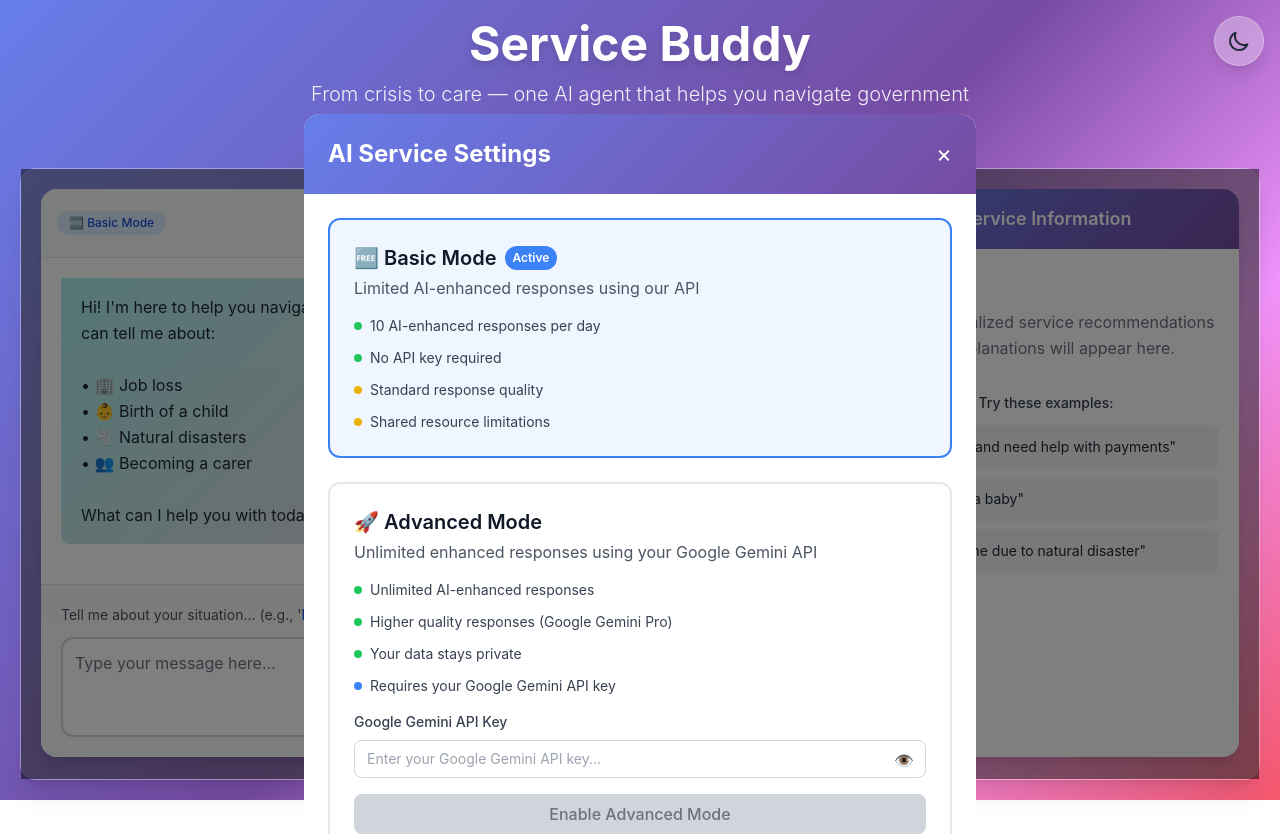
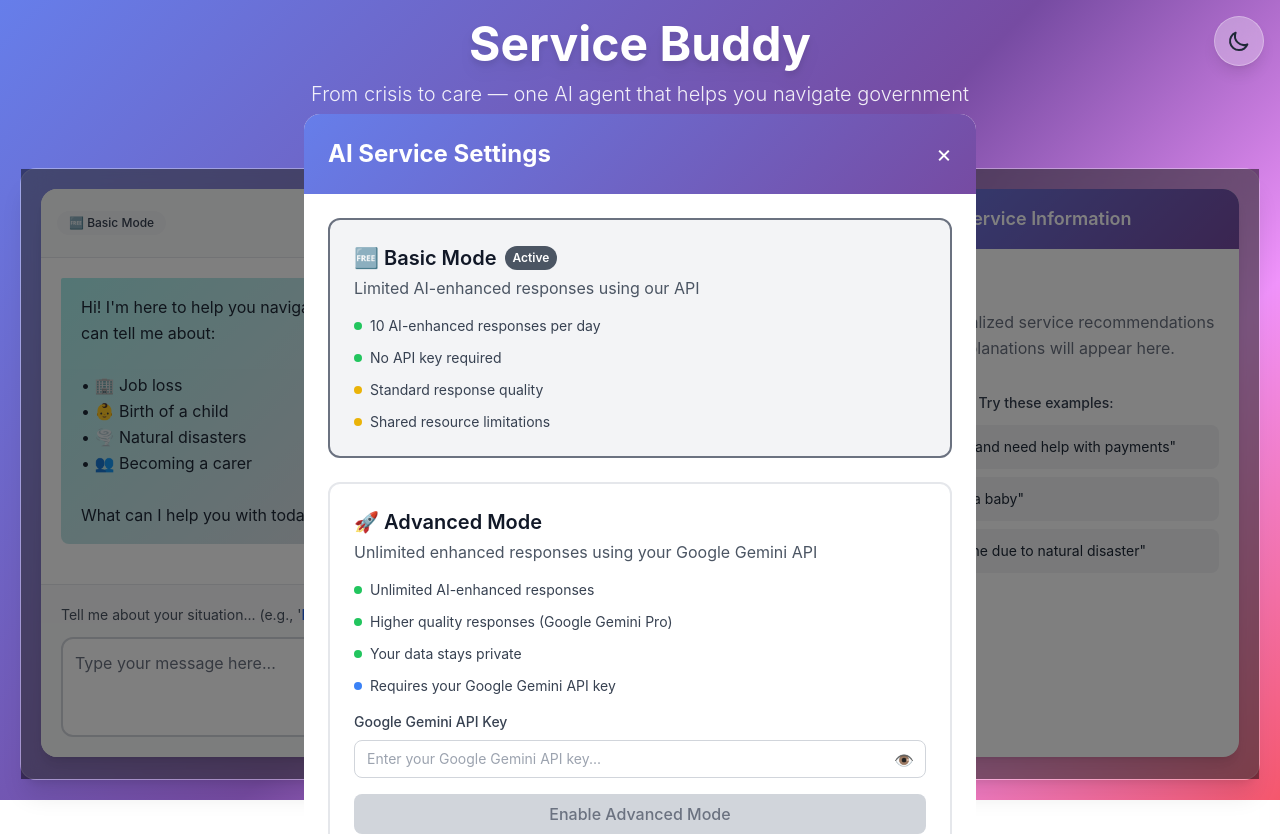
Before and after one commit to andrewhuynh561/Service-Buddy, a Next.js app in the folder service-buddy-ui/: page / in a window 1280 px wide. Both pictures are taken after a click on the button "⚙️ Settings". Built offline with nearby package versions, Linux system fonts and the light colour scheme.

Commit message:
Change to dark theme

```diff
--- a/service-buddy-ui/components/ChatInterface.tsx
+++ b/service-buddy-ui/components/ChatInterface.tsx
@@ -416,7 +416,7 @@ What situation can I help you with?`
           <div className="flex items-center gap-3">
             <div className={`px-3 py-1 rounded-full text-xs font-medium ${
               mode === 'basic'
-                ? 'bg-blue-100 dark:bg-blue-900 text-blue-700 dark:text-blue-300'
+                ? 'bg-gray-100 dark:bg-gray-700 text-gray-700 dark:text-gray-300'
                 : 'bg-purple-100 dark:bg-purple-900 text-purple-700 dark:text-purple-300'
             }`}>
               {mode === 'basic' ? '🆓 Basic Mode' : '🚀 Advanced Mode'}
--- a/service-buddy-ui/components/SettingsModal.tsx
+++ b/service-buddy-ui/components/SettingsModal.tsx
@@ -62,32 +62,32 @@ export default function SettingsModal({
         <div className="p-6 space-y-6">
           {/* Current Usage (Basic Mode) */}
           {currentMode === 'basic' && usageInfo && (
-            <div className="bg-blue-50 dark:bg-blue-900/30 rounded-lg p-4">
-              <h3 className="font-semibold text-blue-800 dark:text-blue-300 mb-2">Today's Usage</h3>
+            <div className="bg-gray-100 dark:bg-gray-700 rounded-lg p-4">
+              <h3 className="font-semibold text-gray-800 dark:text-gray-200 mb-2">Today's Usage</h3>
               <div className="flex justify-between text-sm">
                 <span className="text-gray-700 dark:text-gray-300">AI-enhanced responses used:</span>
                 <span className="font-medium text-gray-900 dark:text-white">{usageInfo.used}/{usageInfo.limit}</span>
               </div>
-              <div className="w-full bg-blue-200 dark:bg-blue-800 rounded-full h-2 mt-2">
+              <div className="w-full bg-gray-300 dark:bg-gray-600 rounded-full h-2 mt-2">
                 <div
-                  className="bg-blue-600 dark:bg-blue-400 h-2 rounded-full"
+                  className="bg-gray-600 dark:bg-gray-400 h-2 rounded-full"
                   style={{ width: `${(usageInfo.used / usageInfo.limit) * 100}%` }}
                 ></div>
               </div>
-              <p className="text-xs text-blue-600 dark:text-blue-400 mt-2">
+              <p className="text-xs text-gray-600 dark:text-gray-400 mt-2">
                 {usageInfo.remaining} enhanced responses remaining today
               </p>
             </div>
           )}
 
           {/* Basic Mode */}
-          <div className={`border-2 rounded-xl p-6 ${currentMode === 'basic' ? 'border-blue-500 bg-blue-50 dark:border-blue-400 dark:bg-blue-900/20' : 'border-gray-200 dark:border-gray-600'}`}>
+          <div className={`border-2 rounded-xl p-6 transition-all ${currentMode === 'basic' ? 'border-gray-500 bg-gray-100 dark:border-gray-400 dark:bg-gray-700' : 'border-gray-200 dark:border-gray-600 bg-white dark:bg-gray-800'}`}>
             <div className="flex items-start justify-between mb-4">
               <div>
                 <h3 className="text-xl font-semibold flex items-center gap-2 text-gray-900 dark:text-white">
                   🆓 Basic Mode
                   {currentMode === 'basic' && (
-                    <span className="bg-blue-500 dark:bg-blue-600 text-white text-xs px-2 py-1 rounded-full">Active</span>
+                    <span className="bg-gray-600 dark:bg-gray-500 text-white text-xs px-2 py-1 rounded-full">Active</span>
                   )}
                 </h3>
                 <p className="text-gray-600 dark:text-gray-400 mt-1">Limited AI-enhanced responses using our API</p>
@@ -124,7 +124,7 @@ export default function SettingsModal({
           </div>
 
           {/* Advanced Mode */}
-          <div className={`border-2 rounded-xl p-6 ${currentMode === 'advanced' ? 'border-purple-500 bg-purple-50 dark:border-purple-400 dark:bg-purple-900/20' : 'border-gray-200 dark:border-gray-600'}`}>
+          <div className={`border-2 rounded-xl p-6 transition-all ${currentMode === 'advanced' ? 'border-purple-500 bg-purple-50 dark:border-purple-400 dark:bg-purple-900/20' : 'border-gray-200 dark:border-gray-600 bg-white dark:bg-gray-800'}`}>
             <div className="flex items-start justify-between mb-4">
               <div>
                 <h3 className="text-xl font-semibold flex items-center gap-2 text-gray-900 dark:text-white">
```
